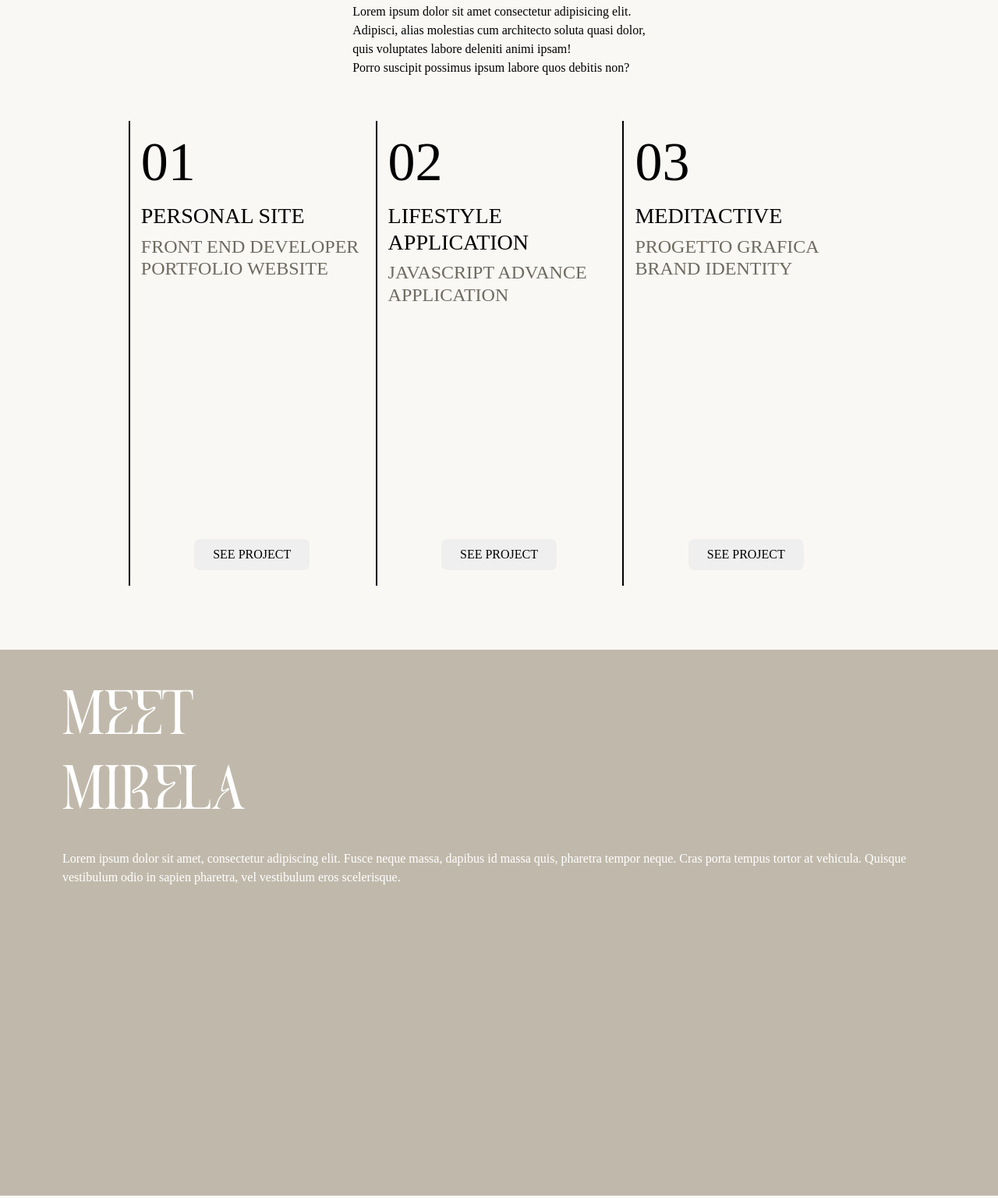
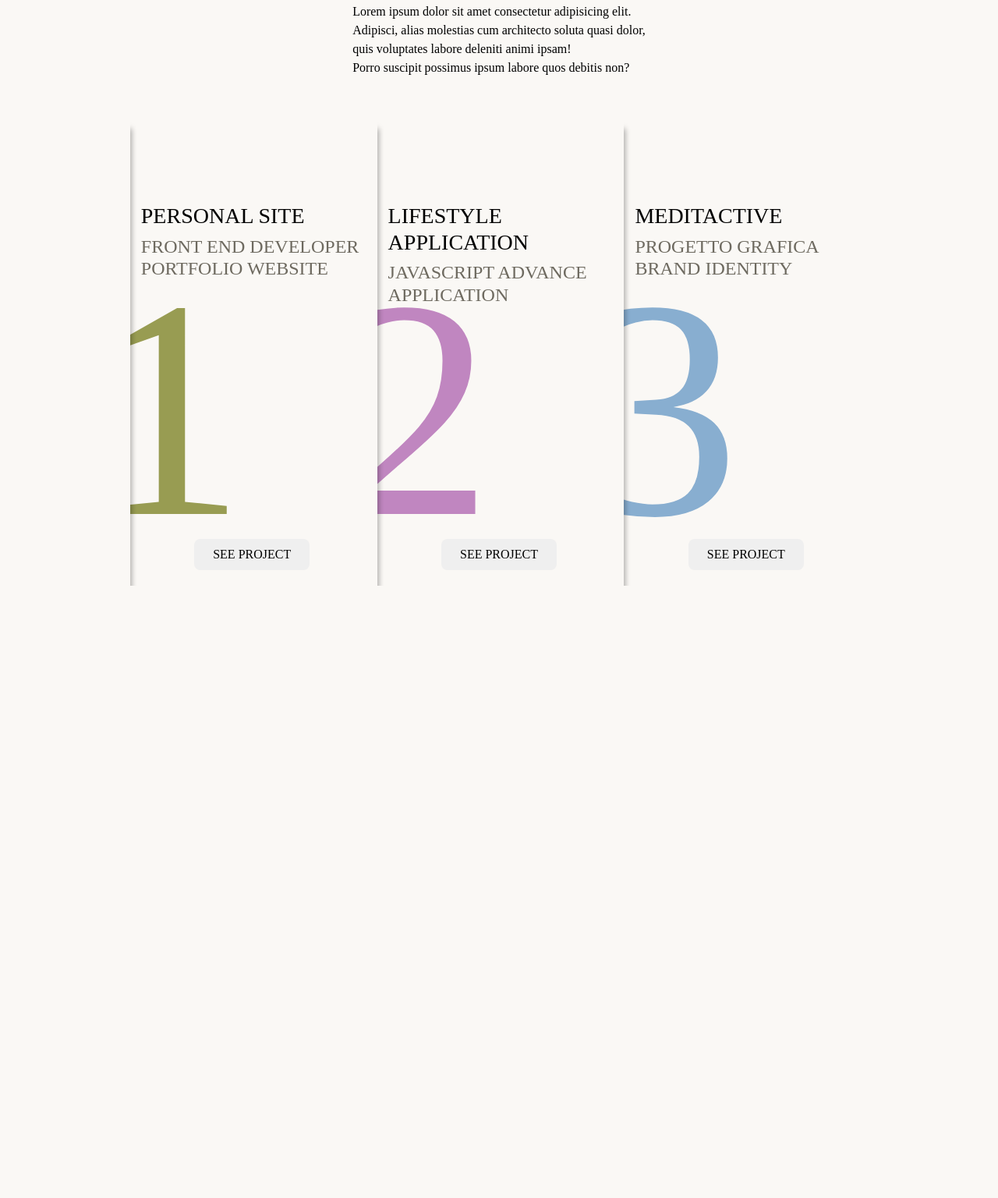
Before and after one commit to mirirosca/RoscaMirela_Portfolio, a plain HTML site: page index.html in a window 1280 px wide. Shown: the part 923-2459 px from the top of the page at 78% size. Drawn offline with nearby package versions, Linux system fonts and the light colour scheme.

Commit message:
modifiche di revisione generale

```diff
--- a/index.css
+++ b/index.css
@@ -118,8 +118,6 @@ header {
   width: 180px;
 }
 
-
-
 #intro {
   display: flex;
   justify-content: center;
@@ -173,7 +171,8 @@ header {
 .project-three::before {
   content: "";
   position: absolute;
-  background-color: black;
+  background-color: rgb(250, 248, 245);
+  box-shadow: 0px 10px 7px  black;
   height: 596px;
   width: 2px;
 }
@@ -182,23 +181,27 @@ header {
 .project-two::after,
 .project-three::after {
   position: absolute;
-  top: 0;
-  margin-left: 16px;
+  top: 70px;
+  left: -50px;
   font-family: "tommy made";
-  font-size: 70px;
+  font-size: 400px;
   font-weight: 300;
+  z-index: -1;
 }
 
 .project-one::after {
-  content: "01";
+  content: "1";
+  color: rgb(152, 156, 82);
 }
 
 .project-two::after {
-  content: "02";
+  content: "2";
+  color: rgb(192, 134, 192);
 }
 
 .project-three::after {
-  content: "03";
+  content: "3";
+  color: rgb(136, 174, 208);
 }
 
 .projects h3,
@@ -298,15 +301,15 @@ header {
 }
 
 .project-one:hover button {
-  background-color: rgb(243, 247, 162);
+  background-color: rgb(152, 156, 82);
 }
 
 .project-two:hover button {
-  background-color: rgb(254, 188, 254);
+  background-color: rgb(192, 134, 192);
 }
 
 .project-three:hover button {
-  background-color: rgb(169, 211, 247);
+  background-color: rgb(136, 174, 208);
 }
 
 .project-one:hover .linguaggi li,
@@ -345,8 +348,10 @@ header {
   .project-one::after,
   .project-two::after,
   .project-three::after {
-    font-size: 68px;
-    right: 0;
+    font-size: 350px;
+    left: -40px;
+    top: -10px;
+    z-index: -1;
   }
 
   .project-one::before,
@@ -773,36 +778,3 @@ header {
 #back-home-three p:hover {
   color: rgb(123, 122, 122);
 }
-
-
-
-
-
-
-
-
-
-
-
-
-
-.about {
-  background-color: rgb(192, 185, 171);
-  height: 700px;
-  width: 100%;
-  margin: 82px 0;
-}
-
-.title-two {
-  padding: 40px 80px 16px 80px;
-  font-size: 80px;
-  font-family: "meghan";
-  text-transform: uppercase;
-
-  color: rgb(255, 255, 255);
-}
-
-.about p {
-  margin: 0 80px;
-  color: white;
-}
--- a/index.html
+++ b/index.html
@@ -386,15 +386,6 @@
     </div>
   </section>
 
-  <section>
-    <div class="about">
-      <h2 class="title-two">meet<br>mirela</h2>
-      <p>Lorem ipsum dolor sit amet, consectetur adipiscing elit.
-      Fusce neque massa, dapibus id massa quis, pharetra tempor neque.
-      Cras porta tempus tortor at vehicula. Quisque vestibulum odio in
-      sapien pharetra, vel vestibulum eros scelerisque.</p>
-    </div>
-  </section>
 
 
 
```
Also changed, not shown: 1 other file.
